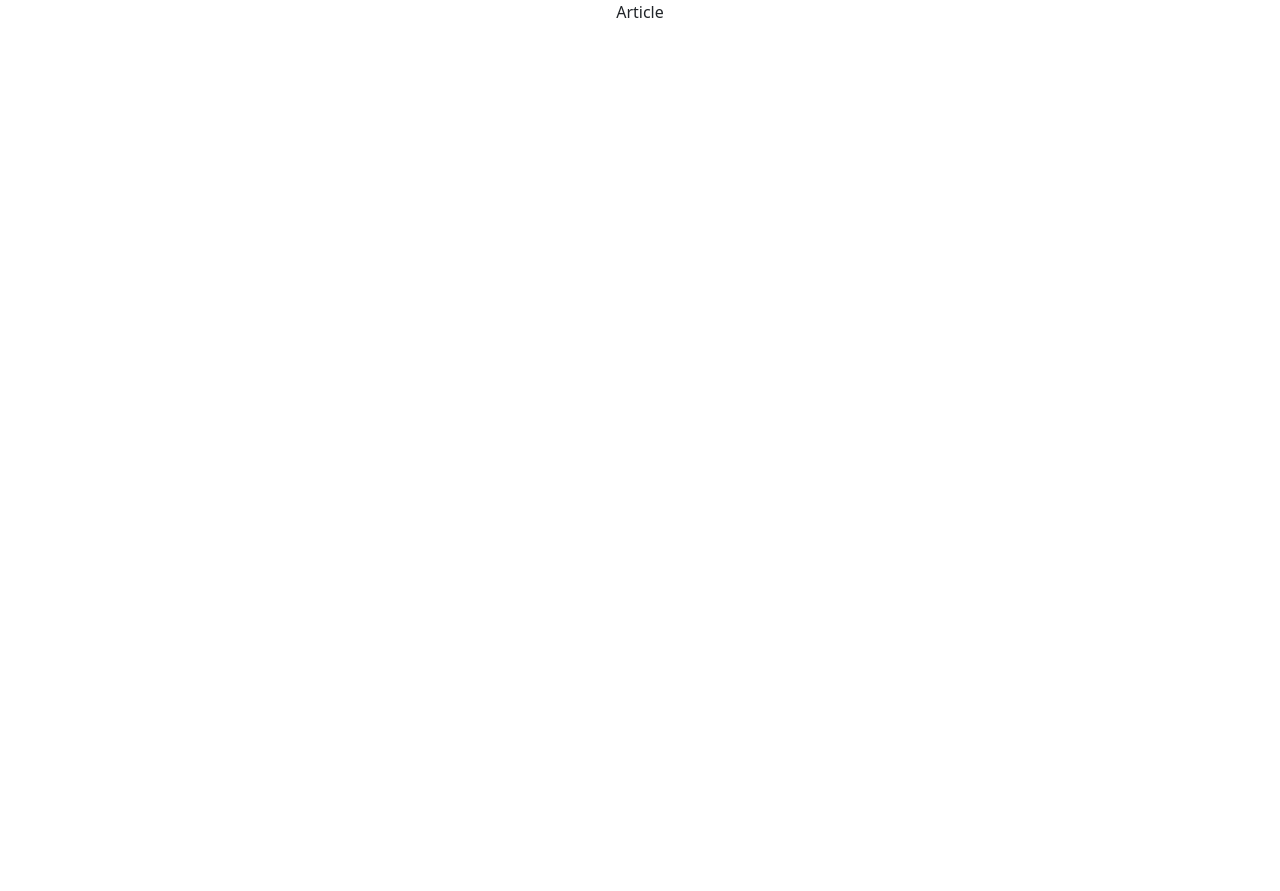
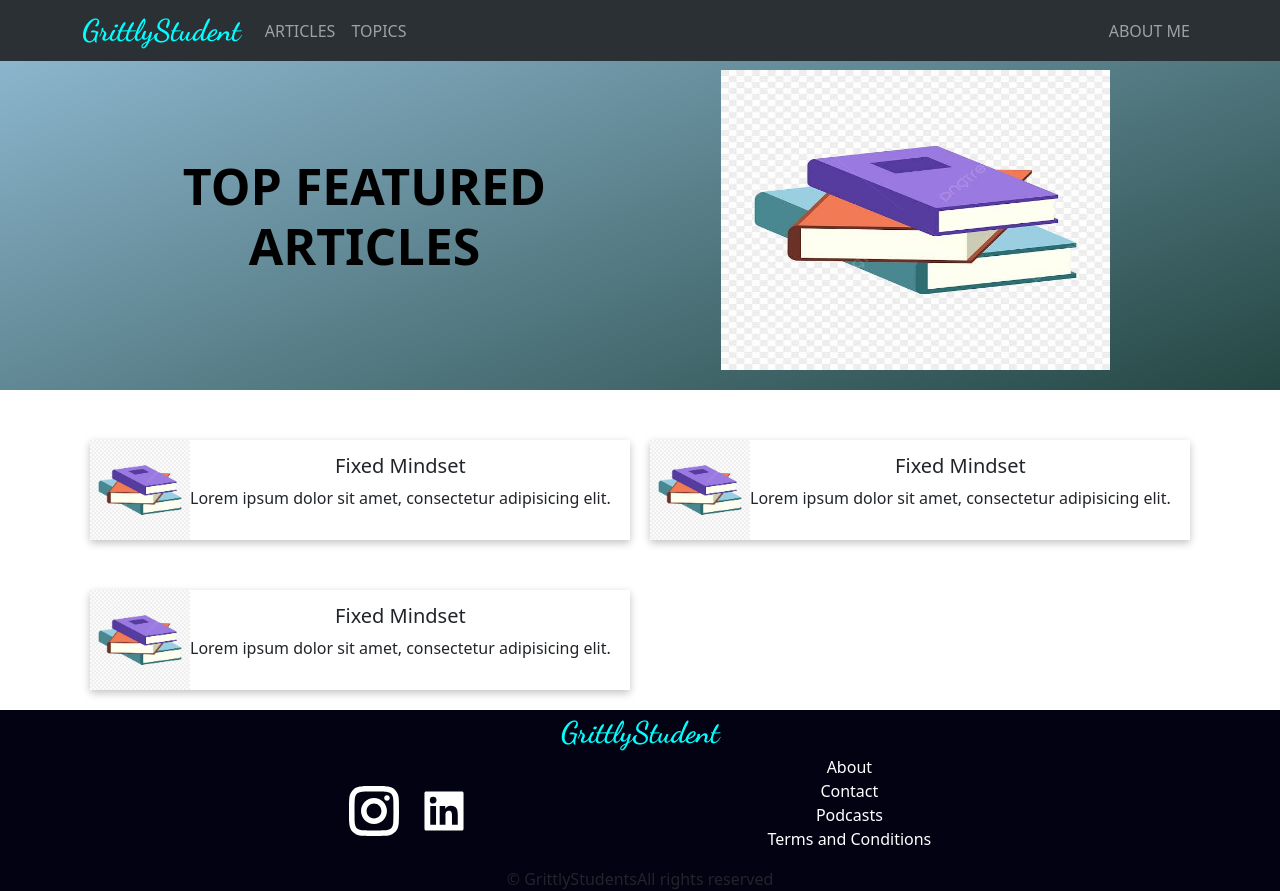
Before and after one commit to toju-toby22/Divine-Blog, a React (Create React App) app: page /Article in a window 1280 px wide. Before the commit the page ends 800 px from the top, so only its background shows below. Built offline with nearby package versions, Linux system fonts and the light colour scheme.

Commit message:
made change in the homepage

```diff
--- a/src/App.css
+++ b/src/App.css
@@ -19,7 +19,6 @@
   text-decoration: none;
   color: white;
 }
-
 
 .App-header {
   background-color: #282c34;
--- a/src/Components/Banner.js
+++ b/src/Components/Banner.js
@@ -14,7 +14,7 @@
           alt="First slide"
         />
         <Carousel.Caption>
-          <h2>Books</h2>
+          <h2>Books Review</h2>
           <p>Nulla vitae elit libero, a pharetra augue mollis interdum.</p>
         </Carousel.Caption>
       </Carousel.Item>
@@ -26,7 +26,7 @@
         />
 
         <Carousel.Caption>
-          <h3>Second slide label</h3>
+          <h3>New Podcasts</h3>
           <p>Lorem ipsum dolor sit amet, consectetur adipiscing elit.</p>
         </Carousel.Caption>
       </Carousel.Item>
@@ -38,7 +38,7 @@
         />
 
         <Carousel.Caption>
-          <h3>Third slide label</h3>
+          <h3>Top Articles/Topic</h3>
           <p>
             Praesent commodo cursus magna, vel scelerisque nisl consectetur.
           </p>
--- a/src/Components/Cards.js
+++ b/src/Components/Cards.js
@@ -115,8 +115,8 @@
                 <Item>
                   <Card >
                     <Box>
-                      <Typography variant="h6" gutterBottom>
-                        Overcoming Stress
+                      <Typography variant="h5" gutterBottom>
+                      Fixed Mindset Vs Growth Mindset.
                       </Typography>
 
                       {/* <Typography variant="caption" display="block" gutterBottom>
@@ -132,8 +132,7 @@
                     />
                     <CardContent>
                       <Typography className='textttt' variant="body2" color="text.secondary">
-                        This impressive paella is a perfect party dish and a fun meal to cook
-                        together with your guests.
+                      What type of mindset do you have?
                       </Typography>
                     </CardContent>
                     <CardActions disableSpacing>
--- a/src/Components/Footer.js
+++ b/src/Components/Footer.js
@@ -12,7 +12,7 @@
 const Footer = () => {
   return (
     <div>
-        <div className="footer__container" variant="secondary"   bg="dark" data-bs-theme="dark">
+        <div className="footer__container " variant="secondary"   bg="dark" data-bs-theme="dark">
             <Container bg="dark" data-bs-theme="dark" >
             <Navbar.Brand href="#home" className="brand__name">GrittlyStudent</Navbar.Brand>
                 <div className="social__links">
--- a/src/Components/Navigation.js
+++ b/src/Components/Navigation.js
@@ -19,9 +19,12 @@
           <Navbar.Collapse id="responsive-navbar-nav">
             <Nav className="me-auto">
 
+              <Link className='Link' to={"/Article"}>
+
                 <div>
-                  <Nav.Link href="/ArticlesPage">ARTICLES</Nav.Link>
+                  <Nav.Link href="/">ARTICLES</Nav.Link>
                 </div>
+              </Link>
 
               <Nav.Link href="ArticlesPage">TOPICS</Nav.Link>
               {/* <NavDropdown title="Dropdown" id="collasible-nav-dropdown">
@@ -39,12 +42,16 @@
             <Nav>
 
 
-                  <Nav.Link href="/About">ABOUT ME</Nav.Link>
+            <Link className='Link' to={"/About"}>
+              <div>
+                  <Nav.Link href="/">ABOUT ME</Nav.Link>
+              </div>
+              </Link>
 
 
-              <Nav.Link eventKey={2} href="#memes">
+              {/* <Nav.Link eventKey={2} href="#memes">
                 CONTACT ME
-              </Nav.Link>
+              </Nav.Link> */}
             </Nav>
           </Navbar.Collapse>
         </Container>
--- a/src/Pages/AboutMe.js
+++ b/src/Pages/AboutMe.js
@@ -5,7 +5,9 @@
 import ProfilePic from '../Assets/profilepic.jpeg'
 import "../Styles/Aboutme.css"
 import Typography from '@mui/material/Typography';
-
+import { BsLinkedin } from 'react-icons/bs';
+import { BsTwitter } from 'react-icons/bs';
+import { FaInstagramSquare } from 'react-icons/fa';
 
 
 
@@ -13,7 +15,7 @@
   return (
     <>
 
-    <Navigation/>
+      <Navigation />
 
 
       <div className="container">
@@ -34,7 +36,32 @@
               Fuga, voluptatem iste. Culpa saepe veritatis dicta porro quibusdam.
               Modi, possimus amet. Doloribus modi voluptate dolorem fugit excepturi! Unde facere tenetur perferendis.
             </p>
+
+
+            <div className="wrapper">
+              <li className="icon linkedIn">
+                <span className="tooltip">LinkedIn</span>
+                <span><BsLinkedin /></span>
+              </li>
+
+
+              <li className="icon twitter">
+                <span className="tooltip">Twitter</span>
+                <span><BsTwitter /></span>
+              </li>
+
+
+
+              <li className="icon instagram">
+                <span className="tooltip">Instagram</span>
+                <span><FaInstagramSquare /></span>
+              </li>
             </div>
+          </div>
+
+
+
+
         </div>
 
 
@@ -46,9 +73,7 @@
       </div>
 
 
-
-
-    <Footer/>
+      <Footer />
     </>
   )
 }
--- a/src/Pages/Article.js
+++ b/src/Pages/Article.js
@@ -1,8 +1,88 @@
 import React from 'react'
-
+import Navigation from '../Components/Navigation'
+import Footer from '../Components/Footer'
+import "../Styles/article.css"
+import image1 from "../Assets/images (39).jpeg"
+import BookSlider from '../Components/BookSlider'
 const Article = () => {
   return (
-    <div>Article</div>
+    <div>
+        <Navigation/>
+
+
+        <div className="Article_banner " data-bs-theme="dark">
+                <div className="row banner">
+                <div className="second_header-text col-md-4">
+                    <h2 className="header_text">
+                       TOP FEATURED ARTICLES
+                    </h2>
+
+
+
+                </div>
+                <div className="article_image_container col-md-4">
+                    <img className='article_banner_image' src={image1} alt="" />
+                </div>
+                </div>
+            </div>
+
+      <div className="container article_section">
+          <div className="topics">
+            <div className=''>
+              <img className='article_image' src={image1} alt="" />
+            </div>
+
+            <div className="contents">
+              <h5 className="header">
+                Fixed Mindset
+              </h5>
+
+              <p className="description">
+                Lorem ipsum dolor sit amet,
+                consectetur adipisicing elit.
+              </p>
+            </div>
+          </div>
+
+
+          <div className="topics">
+            <div className=''>
+              <img className='article_image' src={image1} alt="" />
+            </div>
+
+            <div className="contents">
+              <h5 className="header">
+                Fixed Mindset
+              </h5>
+
+              <p className="description">
+                Lorem ipsum dolor sit amet,
+                consectetur adipisicing elit.
+              </p>
+            </div>
+          </div>
+
+
+          <div className="topics">
+            <div className=''>
+              <img className='article_image' src={image1} alt="" />
+            </div>
+
+            <div className="contents">
+              <h5 className="header">
+                Fixed Mindset
+              </h5>
+
+              <p className="description">
+                Lorem ipsum dolor sit amet,
+                consectetur adipisicing elit.
+              </p>
+            </div>
+          </div>
+      </div>
+      <Footer/>
+
+    </div>
   )
 }
 
--- a/src/Pages/HomePage.js
+++ b/src/Pages/HomePage.js
@@ -11,8 +11,11 @@
     <div>
         <Navigation/>
         <Banner/>
+        <Cards/>
+
+        <div className='homepage_slider_background'>
         <BookSlider/>
-        <Cards/>
+        </div>
         <TableFooter/>
         <Footer/>
     </div>
--- a/src/Styles/Banner.css
+++ b/src/Styles/Banner.css
@@ -1,6 +1,6 @@
 .banner__image{
-    height: 500px;
+    height: 300px;
     object-fit: cover;
-    object-position: center;
+    object-position: top;
     /* width: ; */
 }
--- /dev/null
+++ b/src/Styles/article.css
@@ -0,0 +1,73 @@
+.topics{
+    display: flex;
+    align-items: center;
+    margin-top: 30px;
+    width: 100%;
+    box-shadow: rgba(0, 0, 0, 0.24) 0px 3px 8px;
+}
+
+.card-box{
+    display: flex;
+    justify-content: space-between;
+    border: 1px solid black;
+    width: 100%;
+}
+
+.article_section{
+    display: grid;
+    grid-template-columns: repeat(2, 1fr);
+    gap: 20px;
+    padding: 20px;
+}
+
+.article_image{
+    height: 100px;
+    width: 100%;
+
+}
+.contents{
+    /* width: 50vw; */
+}
+
+.banner{
+    align-items: center;
+    justify-content: space-evenly;
+    margin: 0 auto;
+    padding: 20px;
+    width: 100%;
+}
+.article_banner_image{
+    height: 300px;
+    width: 100%;
+    object-position: center;
+}
+.Article_banner {
+    margin-top: 50px;
+    background-image: linear-gradient(160deg, #8db7cf 0%, #244743 100%);
+    color: black;
+}
+
+.header_text{
+    font-size: 50px;
+    font-weight: 600 !important;
+}
+
+@media screen and (max-width: 576px) {
+    /* .article_banner_image{
+        height: 100px;
+        width: min-content;
+    } */
+
+
+    .article_section{
+        display: grid;
+        grid-template-columns: repeat(1, 1fr);
+        gap: 20px;
+        padding: 20px;
+    }
+
+    .header_text{
+        font-size: 25px;
+        font-weight: 600 !important;
+    }
+}
--- a/src/Styles/slider.css
+++ b/src/Styles/slider.css
@@ -1,11 +1,18 @@
 .slides{
     /* display: flex; */
     justify-content: center;
-    margin: 0 auto;
+    margin-top: 30px ;
     padding: 20px;
+    /* box-shadow: rgba(99, 99, 99, 0.2) 0px 2px 8px 0px; */
 }
 .sliderimage{
-    object-fit: contain;
+    object-fit: cover;
+    object-position: top;
     height: 400px;
-    padding: 30px;
+    /* padding: 30px; */
 }
+
+.homepage_slider_background{
+    background-image: linear-gradient(160deg, #8db7cf 0%, #244743 100%);
+
+}
```
Also changed, not shown: src/Styles/Aboutme.css (+113 -0 lines), src/Assets/images (39).jpeg (added). Lines whose indentation alone changed are shown as unchanged.
